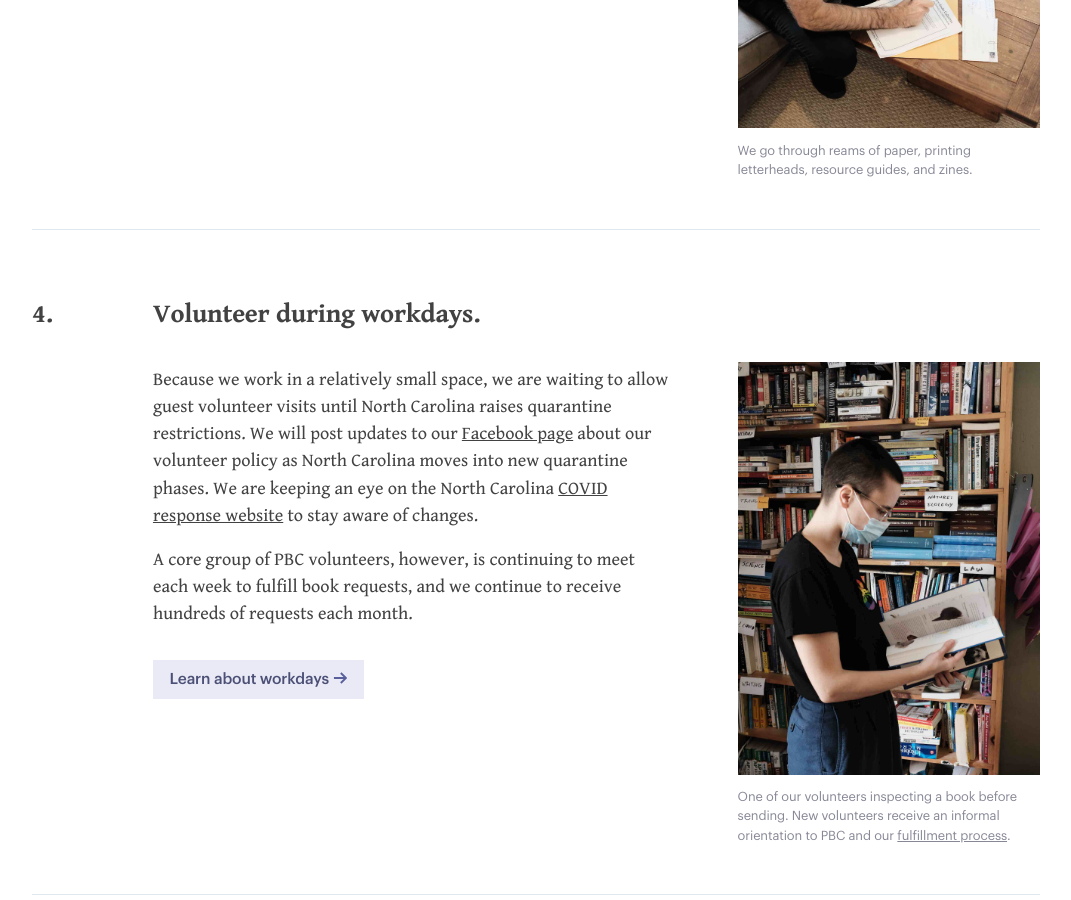
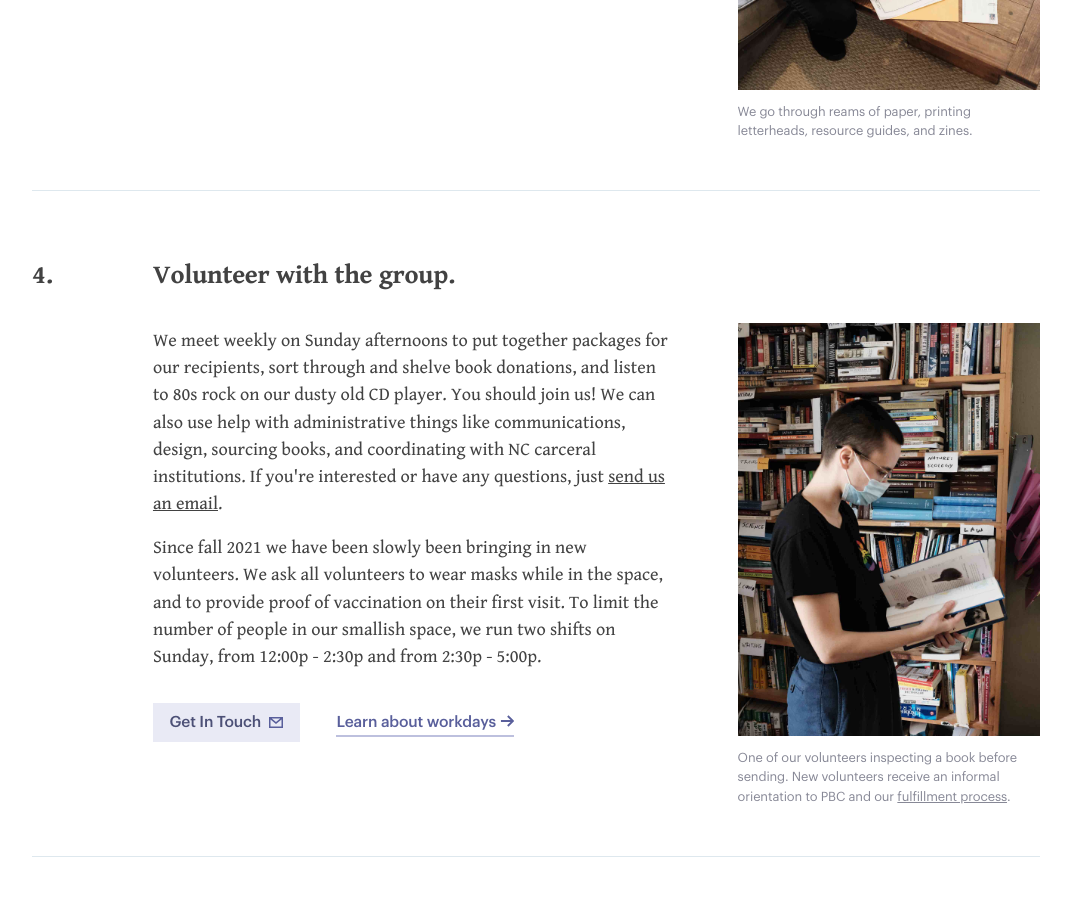
Before and after one commit to prisonbookscollective/prisonbookscollective.github.io, a Jekyll site: the page built from support-us.md, in a window 1280 px wide and 900 px high, scrolled down 2828 px. Shown: the whole window, without its empty margins (104-1175 px from the left). Built offline with Jekyll 4.4.1, drawn with Linux system fonts in a browser that asks for light colours; some of the changed text lies outside the part shown.

Commit message:
Updates some links, volunteer text

```diff
--- a/_layouts/default.html
+++ b/_layouts/default.html
@@ -5,8 +5,6 @@
   {% include head.html %}
 
   <body class="{{ page.title | downcase }}">
-
-    {% include covid-banner.html %}
 
     <header>
       {% include nav.html %}
--- a/support-us.md
+++ b/support-us.md
@@ -85,10 +85,11 @@ intro: We are able to do what we do through donations&#58; money, books, supplie
 		<p>4.</p>
 	</div>
 	<div class="content">
-		<h2 id="volunteer">Volunteer during workdays.</h2>
-		<p>Because we work in a relatively small space, we are waiting to allow guest volunteer visits until North Carolina raises quarantine restrictions. We will post updates to our <a href="{{ site.facebook_link }}">Facebook page</a> about our volunteer policy as North Carolina moves into new quarantine phases. We are keeping an eye on the North Carolina <a href="https://www.nc.gov/covid19">COVID response website</a> to stay aware of changes.</p>
-		<p>A core group of PBC volunteers, however, is continuing to meet each week to fulfill book requests, and we continue to receive hundreds of requests each month.</p>
-		<a href="/about#workdays" class="btn-secondary arrow">Learn about workdays</a>
+		<h2 id="volunteer">Volunteer with the group.</h2>
+		<p>We meet weekly on Sunday afternoons to put together packages for our recipients, sort through and shelve book donations, and listen to 80s rock on our dusty old CD player. You should join us! We can also use help with administrative things like communications, design, sourcing books, and coordinating with NC carceral institutions. If you're interested or have any questions, just <a href="mailto:{{ site.contact_email }}?subject=Volunteering">send us an email</a>.</p>
+		<p>Since fall 2021 we have been slowly been bringing in new volunteers. We ask all volunteers to wear masks while in the space, and to provide proof of vaccination on their first visit. To limit the number of people in our smallish space, we run two shifts on Sunday, from 12:00p - 2:30p and from 2:30p - 5:00p.</p>
+		<a href="mailto:{{ site.contact_email }}?subject=Volunteering" class="btn-secondary email">Get In Touch</a>
+		<a href="/about#workdays" class="btn-tertiary arrow link-set">Learn about workdays</a>
 	</div>
 	<figure class="support-image">
 		<img src="/img/photo-volunteer-2.jpg" alt="A volunteer wearing a mask inspecting a book.">
```
Also changed, not shown: resources.md (+1 -1 lines).
